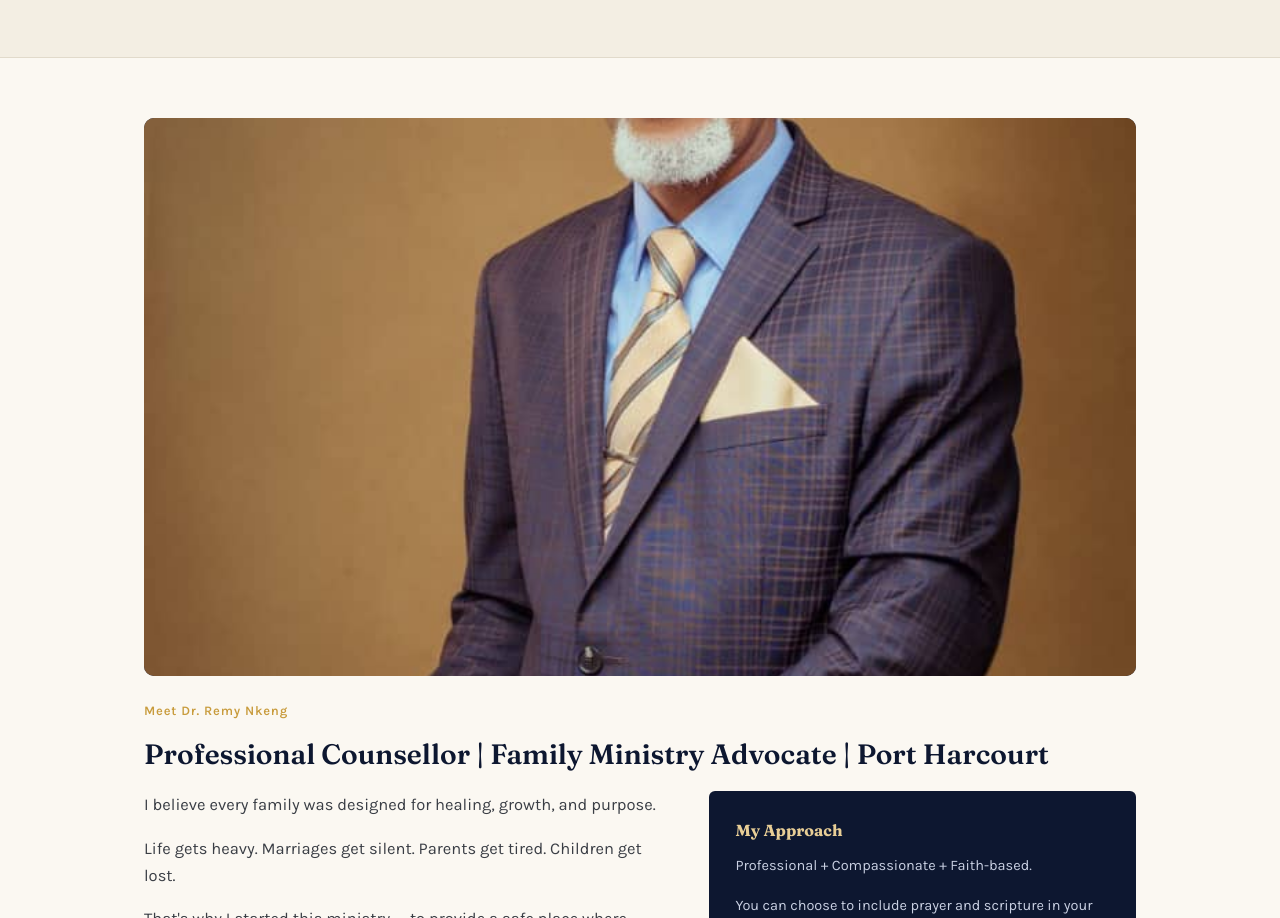
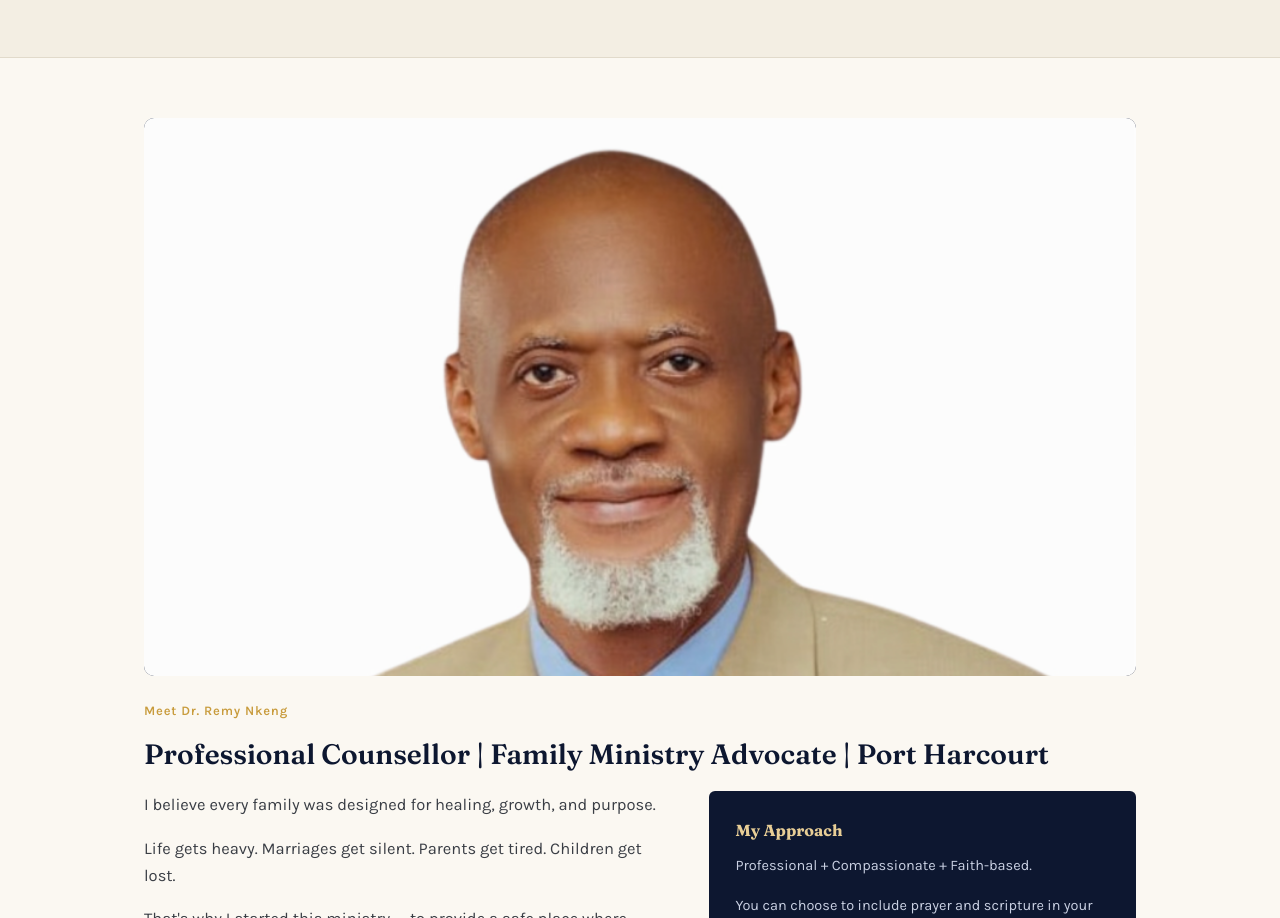
Before and after one commit to teejay01-code/dynamicfamily.com, a plain HTML site: page index.html in a window 1280 px wide. Shown: the part 2244-3162 px from the top of the page. Drawn offline with Linux system fonts and the light colour scheme.

Commit message:
Add files via upload
commmit

```diff
--- a/index.html
+++ b/index.html
@@ -299,7 +299,7 @@ footer .foot-line a{color:var(--gold-soft);text-decoration:none;}
 <section id="about" class="page-section">
   <div class="wrap">
     <div class="img-frame round about-photo">
-      <img src="about3.jpg" alt="Dr. Remy Nkeng in a counselling session" onerror="this.parentElement.classList.add('img-missing')">
+      <img src="remyabout.png" alt="Dr. Remy Nkeng in a counselling session" onerror="this.parentElement.classList.add('img-missing')">
       <span class="img-fallback">Add photo: about-remy.jpg</span>
     </div>
     <p class="kicker">Meet Dr. Remy Nkeng</p>
```
Also changed, not shown: remyabout.png (added).
